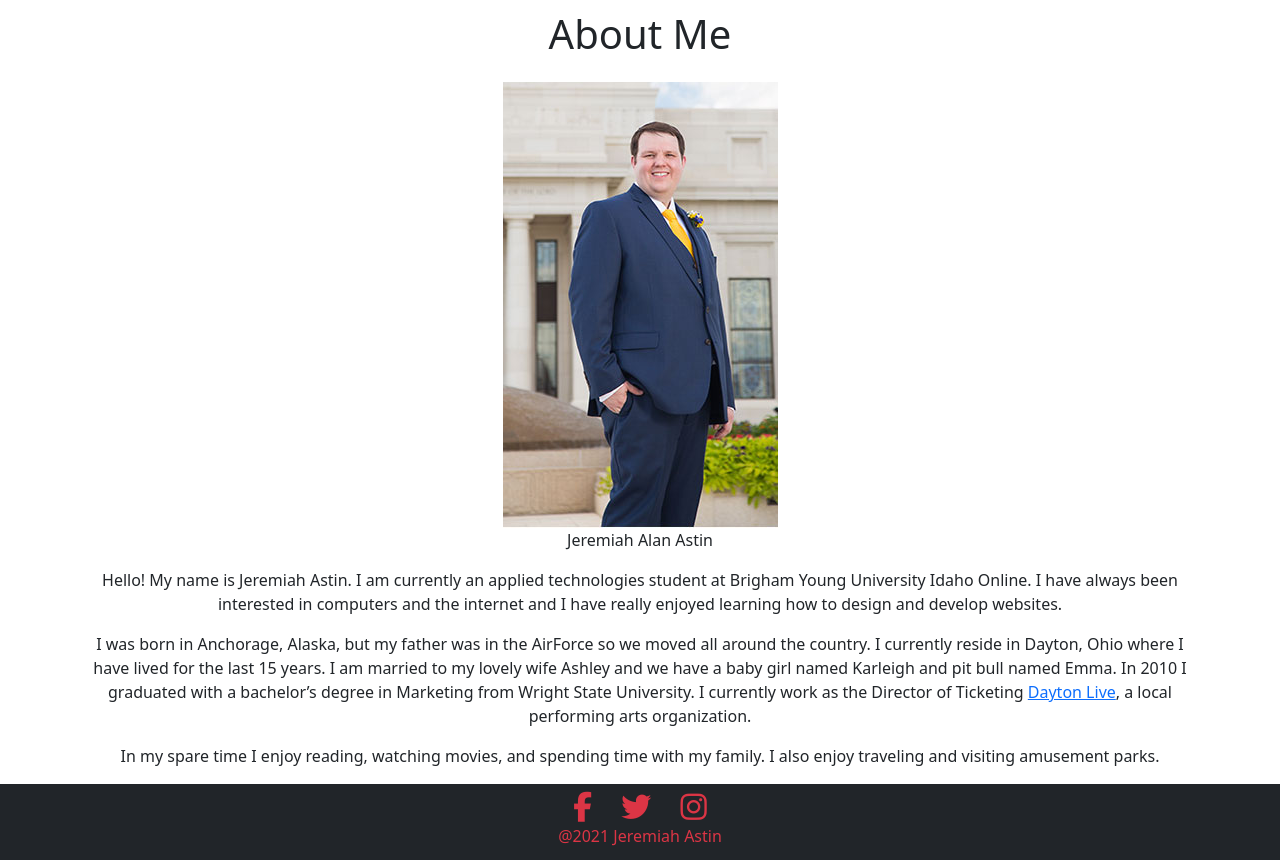
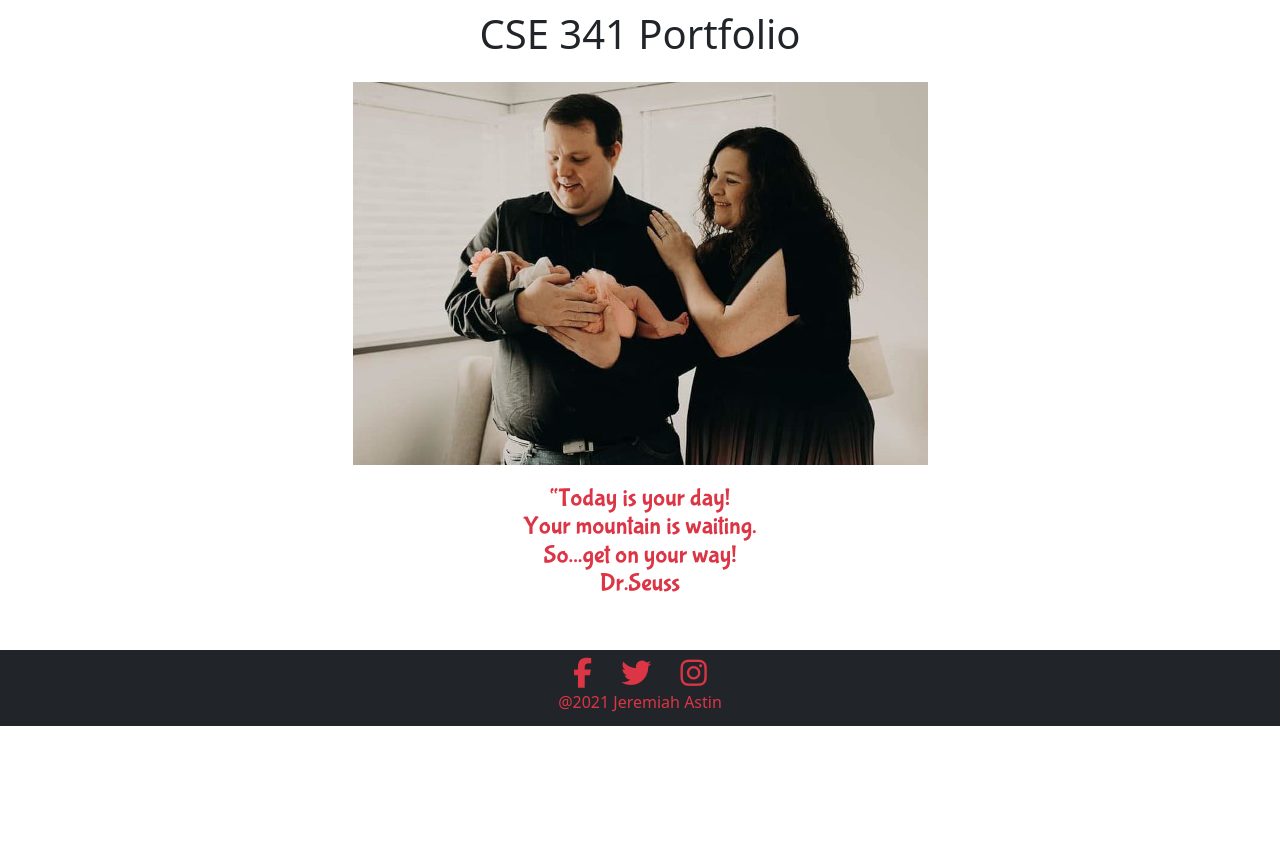
Before and after one commit to Astin-Jeremiah/CSE341, a PHP site: page / in a window 1280 px wide. Shown: the part 74-934 px from the top of the page. After the commit the page ends 800 px from the top, so only its background shows below. Run offline with PHP 8.4, Linux system fonts and the light colour scheme; some libraries are stand-ins or nearby versions.

Commit message:
fix home

```diff
--- a/web/index.php
+++ b/web/index.php
@@ -4,8 +4,8 @@
 <head>
     <meta charset="utf-8">
     <title>CSE 341 Webpage</title>
-    <link href="bootstrap.min.css" type="text/css" rel="stylesheet" />
-    <link href="style.css" type="text/css" rel="stylesheet" />
+    <link href="../bootstrap.min.css" type="text/css" rel="stylesheet" />
+    <link href="../style.css" type="text/css" rel="stylesheet" />
     <script src="https://kit.fontawesome.com/4e98ed47d3.js" crossorigin="anonymous"></script>
 </head>
 
@@ -16,17 +16,12 @@
 
     <main class="flex-shrink-0">
         <div class="container text-center">
-            <h1 class="m-4 text-dark">About Me</h1>
-            <figure class="col1">
-                    <img src="images/jeremiah.jpg" alt="Jeremiah Astin"/>
-                    <figcaption>Jeremiah Alan Astin</figcaption>
-            </figure>
-            <p>Hello!  My name is Jeremiah Astin.  I am currently an applied technologies student at Brigham Young University Idaho Online.  I have always been interested in computers and the internet and I have really enjoyed learning how to design and develop websites.</p>
-            <p>I was born in Anchorage, Alaska, but my father was in the AirForce so we moved all around the country.  I currently reside in Dayton, Ohio where I have lived for the last 15 years.  I am married to my lovely wife Ashley and we have a baby girl named Karleigh and pit bull named Emma.  In 2010 I graduated with a bachelor’s degree in Marketing from Wright State University.  I currently work as the Director of Ticketing <a href="https://www.daytonlive.org/" target="new">Dayton Live</a>, a local performing arts organization.</p>
-            <p>In my spare time I enjoy reading, watching movies, and spending time with my family.  I also enjoy traveling and visiting amusement parks.</p>
+            <h1 class="m-4 text-dark">CSE 341 Portfolio</h1>
+            <img class="img-fluid" src="images/family.jpg" alt="Astin Family Photo" />
+            <blockquote class="text-danger">“Today is your day!<br>Your mountain is waiting.<br>So...get on your way!<br>Dr.Seuss</blockquote>
         </div>
     </main>
-    <footer class="mt-1 footer mt-auto py-2 bg-dark">
+    <footer class="footer mt-auto py-2 bg-dark">
         <?php include $_SERVER['DOCUMENT_ROOT'] . '/modules/footer.php'; ?>
     </footer>
 
```
